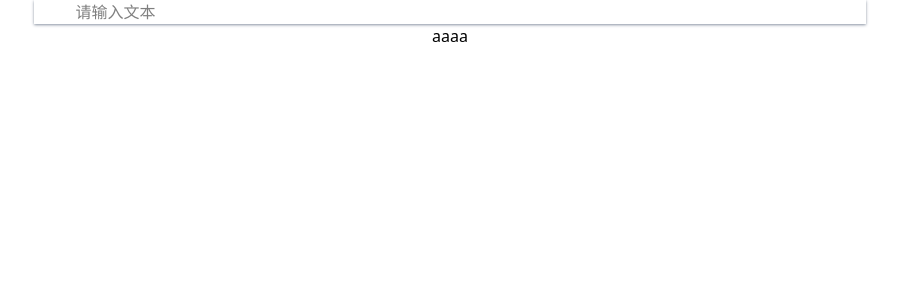
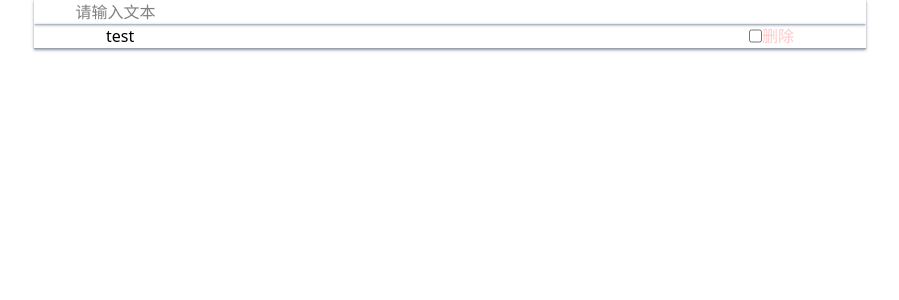
Before and after one commit to rzy114514/todo-list, a React (Vite) app: page / in a window 1280 px wide. Shown: the top 300 px of the page, without its empty margins (190-1089 px from the left). Built offline with nearby package versions, Linux system fonts and the light colour scheme.

Commit message:
feat:添加 List.tsx 组件

```diff
--- a/src/App.tsx
+++ b/src/App.tsx
@@ -1,10 +1,11 @@
 import React from "react";
 import Input from "./components/Input";
+import List from "./components/List";
 const App:React.FC = () => {
   return (
   <div w-screen h-screen p-8 un-flex="~ col items-center" gap-5>
     <Input></Input>
-    aaaa
+    <List></List>
   </div>);
 };
 
--- /dev/null
+++ b/src/components/List.tsx
@@ -0,0 +1,37 @@
+import React, { useState } from "react";
+
+type Props = {};
+
+const List: React.FC<Props> = ({}) => {
+  return (
+    <div un-w="65%" h-14 rd-7 un-shadow="sm gray" max-w-125>
+      <Item id={114514}></Item>
+    </div>
+  );
+};
+
+export default List;
+
+type Props2 = {
+  id: number;
+};
+
+const Item: React.FC<Props> = ({ id }) => {
+  // 编辑状态
+  const [isEditing, setisEditing] = useState(false);
+  return (
+    <div w-full h-14 un-border="b gray" last:border-none un-flex="~ justify-around items-center">
+      {isEditing ? (
+        <input type="text" value={"test"}  un-w="60%"
+        outline-none
+         />
+      ) : (
+        <p onClick={() => setisEditing(true)} un-w="60%">{"test"}</p>
+      )}
+      <div gap-5 un-flex="~">
+        <input type="checkbox" />
+      <a font-bold un-text="red-200 hover:red-400" text-lg>删除</a>
+      </div>
+    </div>
+  );
+};
```
